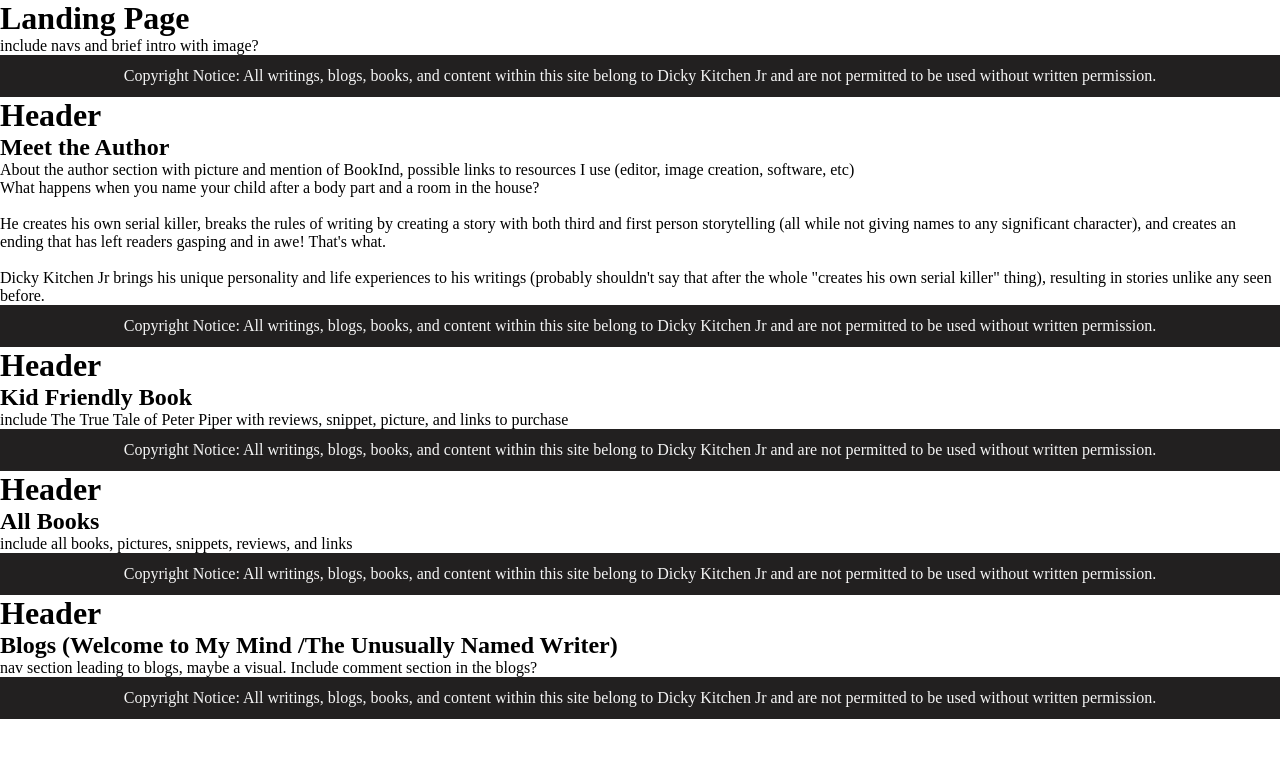
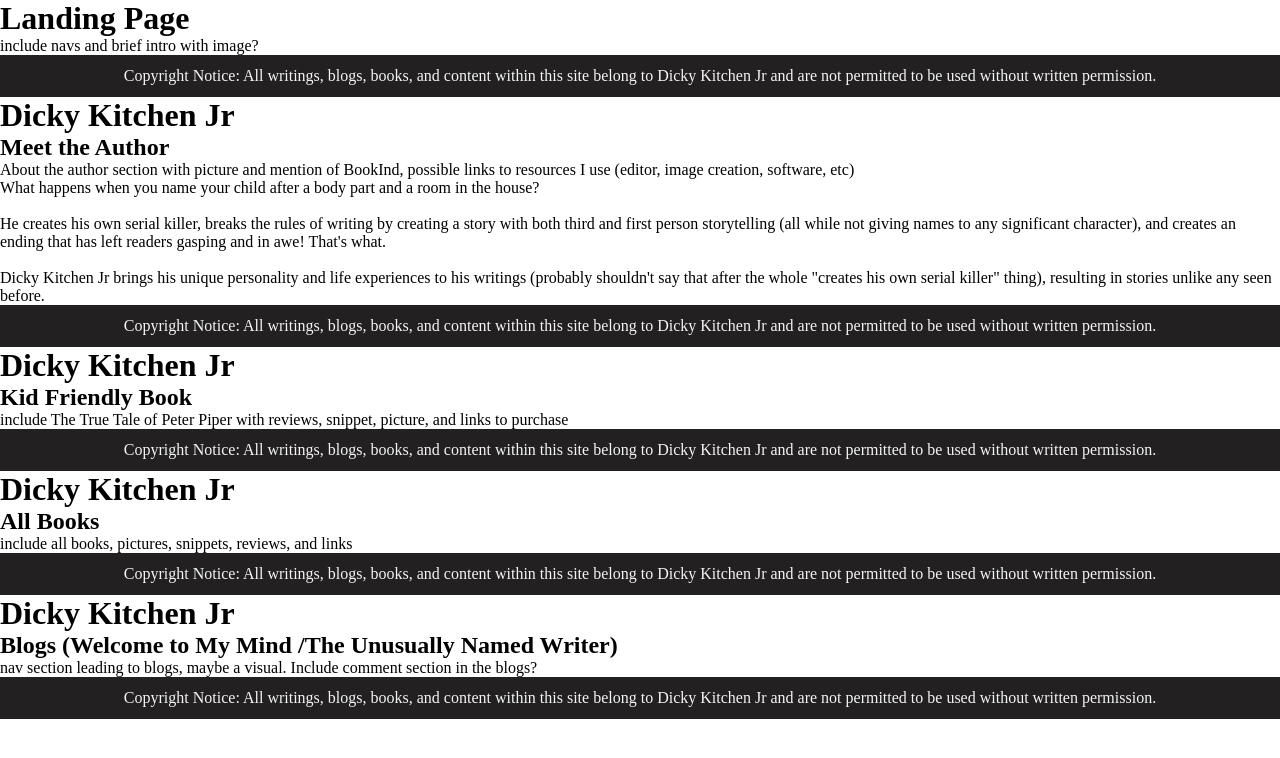
Before and after one commit to DickyKitchenJr/author-site-version-2, a React (Create React App) app in the folder author-v2/: page / in a window 1280 px wide. Shown: the top 758 px of the page. Built offline with nearby package versions, Linux system fonts and the light colour scheme.

Commit message:
Update Header.js

```diff
--- a/author-v2/src/Components/Header.js
+++ b/author-v2/src/Components/Header.js
@@ -1,12 +1,12 @@
 import React from 'react';
 import './Header.css';
-import { Parallax } from 'react-parallax';
+
 
 
 function Header() {
   return (
     <>
-      <h1>Header</h1>
+      <h1 className='main-header'>Dicky Kitchen Jr</h1>
     </>
   );
 }
```
